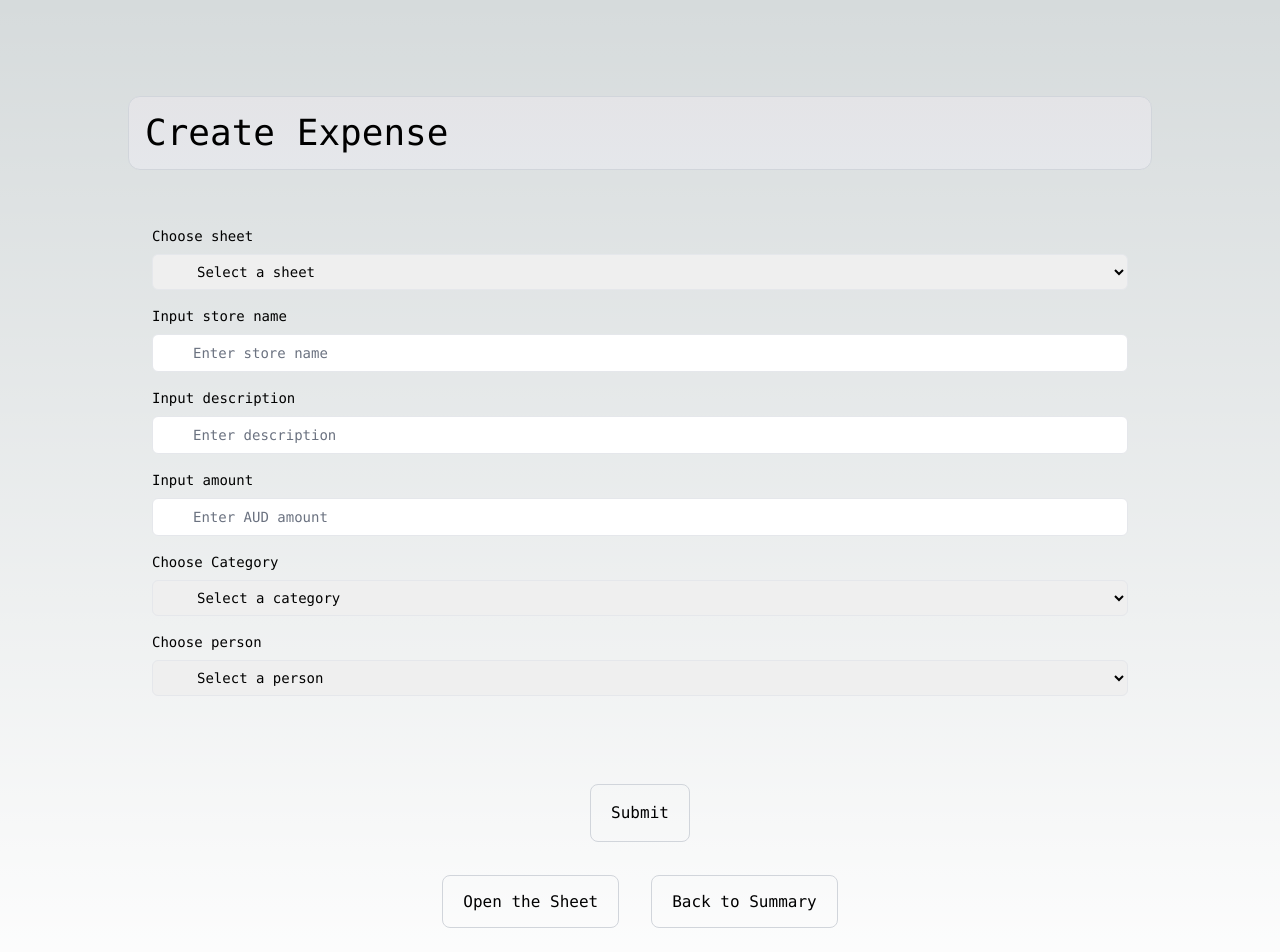
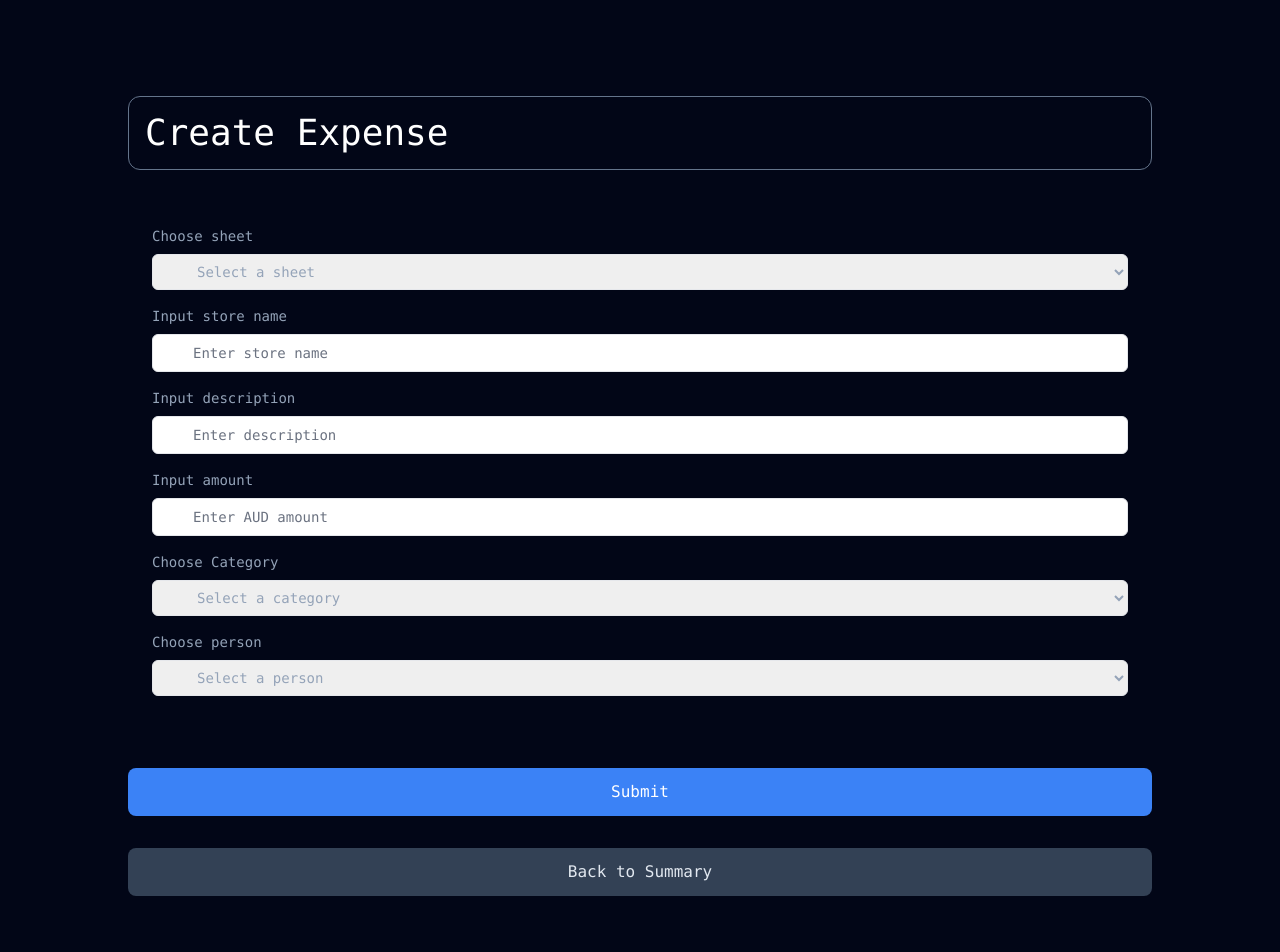
Before and after one commit to yuya-wada-san/nextjs-saving, a Next.js app: page /pages/form in a window 1280 px wide. Shown: the top 952 px of the page. Built offline with nearby package versions, Linux system fonts and the light colour scheme.

Commit message:
fix design

```diff
--- a/app/page.tsx
+++ b/app/page.tsx
@@ -2,9 +2,9 @@ import Link from "next/link"
 
 export default function Home() {
   return (
-    <main className="flex min-h-screen flex-col items-center justify-between p-8 md:p-24">
-      <div className="flex flex-col gap-4 max-w-5xl w-full font-mono text-sm">
-        <h1 className="text-4xl w-full border-b border-gray-300 bg-gradient-to-b from-zinc-200 pb-6 pt-8 backdrop-blur-2xl dark:border-neutral-800 dark:bg-zinc-800/30 dark:from-inherit lg:static lg:w-auto  lg:rounded-xl lg:border lg:bg-gray-200 lg:p-4 lg:dark:bg-zinc-800/30">
+    <main className="bg-slate-950 font-mono text-slate-400 min-h-screen p-8 md:p-24">
+      <div className="flex flex-col gap-4 max-w-5xl w-full">
+        <h1 className="text-2xl md:text-4xl text-white w-full border-b border-slate-700 pb-6 pt-8 lg:w-auto  lg:rounded-xl lg:border lg:p-4">
           Saving Top
         </h1>
         <p>Owner: Yuya Wada</p>
--- a/app/pages/form/page.tsx
+++ b/app/pages/form/page.tsx
@@ -3,31 +3,19 @@ import Link from "next/link";
 
 export default async function Page() {
   return (
-    <main className="min-h-screen p-8 md:p-24">
-      <div className="max-w-5xl w-full font-mono mx-auto">
-        <h1 className="text-2xl md:text-4xl w-full border-b border-gray-300 bg-gradient-to-b from-zinc-200 pb-6 pt-8 backdrop-blur-2xl dark:border-neutral-800 dark:bg-zinc-800/30 dark:from-inherit lg:static lg:w-auto  lg:rounded-xl lg:border lg:bg-gray-200 lg:p-4 lg:dark:bg-zinc-800/30">
+    <main className="bg-slate-950 font-mono text-slate-400 min-h-screen p-8 md:p-24">
+      <div className="max-w-5xl w-full mx-auto">
+        <h1 className="text-white text-2xl md:text-4xl w-full border-b border-slate-500 pb-6 pt-8 lg:w-auto lg:rounded-xl lg:border lg:p-4">
           Create Expense
         </h1>
         <AppendForm />
-        <div className="md:flex md:justify-center">
-          <div className="p-4 mt-4 text-center">
-            <a
-              href="https://docs.google.com/spreadsheets/d/1EXP7L9ZZJ5pDEAlYTrkDTgfcnVqdJieqPxCFKpWrJkY/edit#gid=0"
-              className="group rounded-lg border hover:border-transparent px-5 py-4 transition-colors border-gray-300 hover:bg-gray-100 hover:dark:border-neutral-700 hover:dark:bg-neutral-800/30"
-              target="_blank"
-              rel="noopener noreferrer"
-            >
-              Open the Sheet
-            </a>
-          </div>
-          <div className="p-4 mt-4 text-center">
-            <Link
-              href="/pages/saving"
-              className="group rounded-lg border hover:border-transparent px-5 py-4 transition-colors border-gray-300 hover:bg-gray-100 hover:dark:border-neutral-700 hover:dark:bg-neutral-800/30"
-            >
-              Back to Summary
-            </Link>
-          </div>
+        <div className="mt-8">
+          <Link
+            href="/pages/saving"
+            className="text-center flex items-center justify-center gap-5 rounded-lg bg-slate-700 px-6 py-3 text-sm font-medium text-slate-200 transition-colors hover:bg-slate-600 md:text-base"
+          >
+            Back to Summary
+          </Link>
         </div>
       </div>
     </main>
--- a/app/pages/saving/page.tsx
+++ b/app/pages/saving/page.tsx
@@ -8,38 +8,38 @@ export default async function Page() {
   const googleSheetData = await getGoogleSheetsData(`Summary_${selectedSheet}!B2:B6`);
 
   return (
-    <main className="flex min-h-screen p-8 md:p-24">
-      <div className="max-w-5xl w-full font-mono">
-        <h1 className="text-2xl md:text-4xl w-full border-b border-gray-300 bg-gradient-to-b from-zinc-200 pb-6 pt-8 backdrop-blur-2xl dark:border-neutral-800 dark:bg-zinc-800/30 dark:from-inherit lg:static lg:w-auto  lg:rounded-xl lg:border lg:bg-gray-200 lg:p-4 lg:dark:bg-zinc-800/30">
+    <main className="bg-slate-950 font-mono text-slate-400 min-h-screen p-8 md:p-24">
+      <div className="max-w-5xl w-full">
+        <h1 className="text-white text-2xl md:text-4xl w-full border-b border-slate-500 pb-6 pt-8 lg:w-auto lg:rounded-xl lg:border lg:p-4">
           Saving Summary
         </h1>
-        <h2 className="text-xl md:text-2xl bg-gradient-to-b from-zinc-200 py-4 md:p-4 mt-4 backdrop-blur-2xl">
+        <h2 className="text-xl md:text-2xl py-4 md:p-4 mt-4">
           Sheet: {selectedSheet}
         </h2>
         <div className="grid grid-cols-1 gap-2 py-4 md:p-4">
           {googleSheetData?.map((data, index) =>
-            <div className="grid grid-cols-2 max-w-xs border-b" key={index}>
+            <div className="grid grid-cols-2 max-w-xs border-b border-slate-500" key={index}>
               <p>{titles[index]}</p>
               <p className="text-right">{data}</p>
             </div>
           )}
         </div>
 
-        <div className="md:flex md:items-between">
-          <div className="p-4 mt-4 text-center">
+        <div className="md:flex md:items-between md:gap-4">
+          <div className="hidden md:block mt-4 text-center">
             <a
               href="https://docs.google.com/spreadsheets/d/1EXP7L9ZZJ5pDEAlYTrkDTgfcnVqdJieqPxCFKpWrJkY/edit#gid=0"
-              className="group rounded-lg border hover:border-transparent px-5 py-4 transition-colors border-gray-300 hover:bg-gray-100 hover:dark:border-neutral-700 hover:dark:bg-neutral-800/30"
+              className="text-center flex items-center justify-center gap-5 rounded-lg bg-slate-700 px-6 py-3 text-sm font-medium text-slate-200 transition-colors hover:bg-slate-600 md:text-base"
               target="_blank"
               rel="noopener noreferrer"
               >
               Open the Sheet
             </a>
           </div>
-          <div className="p-4 mt-4 text-center">
+          <div className="mt-4 text-center">
             <Link
               href="/pages/form"
-              className="group rounded-lg border hover:border-transparent px-5 py-4 transition-colors border-gray-300 hover:bg-gray-100 hover:dark:border-neutral-700 hover:dark:bg-neutral-800/30"
+              className="flex items-center justify-center gap-5 rounded-lg bg-blue-500 px-6 py-3 text-sm font-medium text-white transition-colors hover:bg-blue-400 md:text-base"
               >
               Create expense
             </Link>
--- a/app/ui/appendForm.tsx
+++ b/app/ui/appendForm.tsx
@@ -161,10 +161,10 @@ export default function AppendForm() {
 
       </div>
 
-      <div className="p-4 mt-4 text-center">
+      <div className="my-4">
         <button
           type="submit"
-          className="group rounded-lg border hover:border-transparent px-5 py-4 transition-colors border-gray-300 hover:bg-gray-100 hover:dark:border-neutral-700 hover:dark:bg-neutral-800/30"
+          className="w-full flex items-center justify-center gap-5 rounded-lg bg-blue-500 px-6 py-3 text-sm font-medium text-white transition-colors hover:bg-blue-400 md:text-base"
         >
           Submit
         </button>
```
